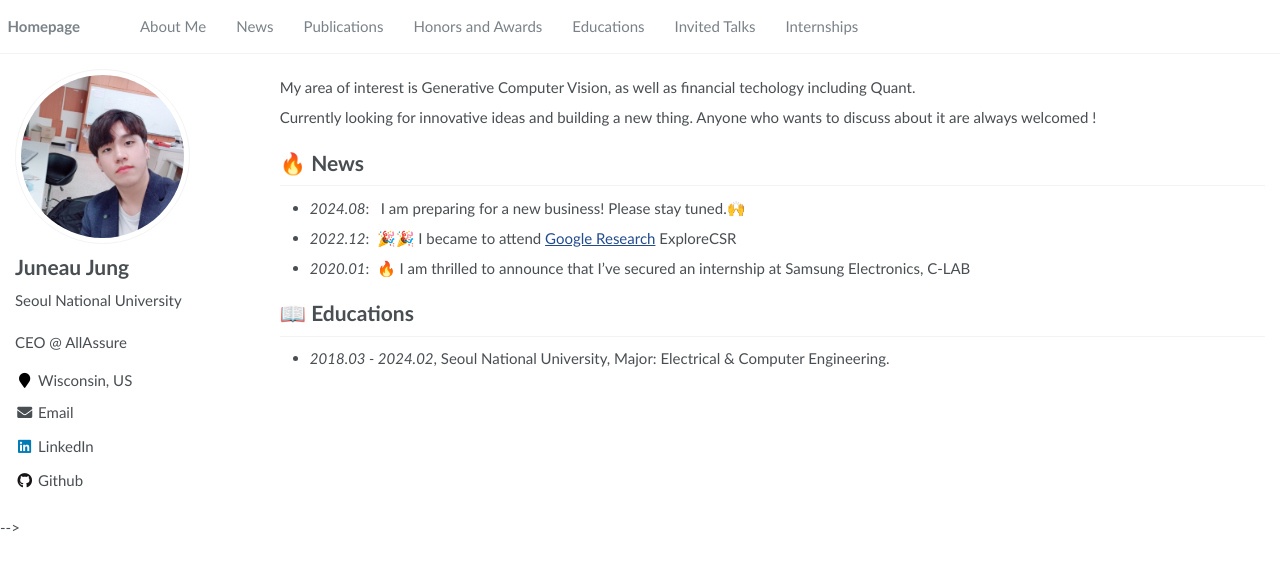
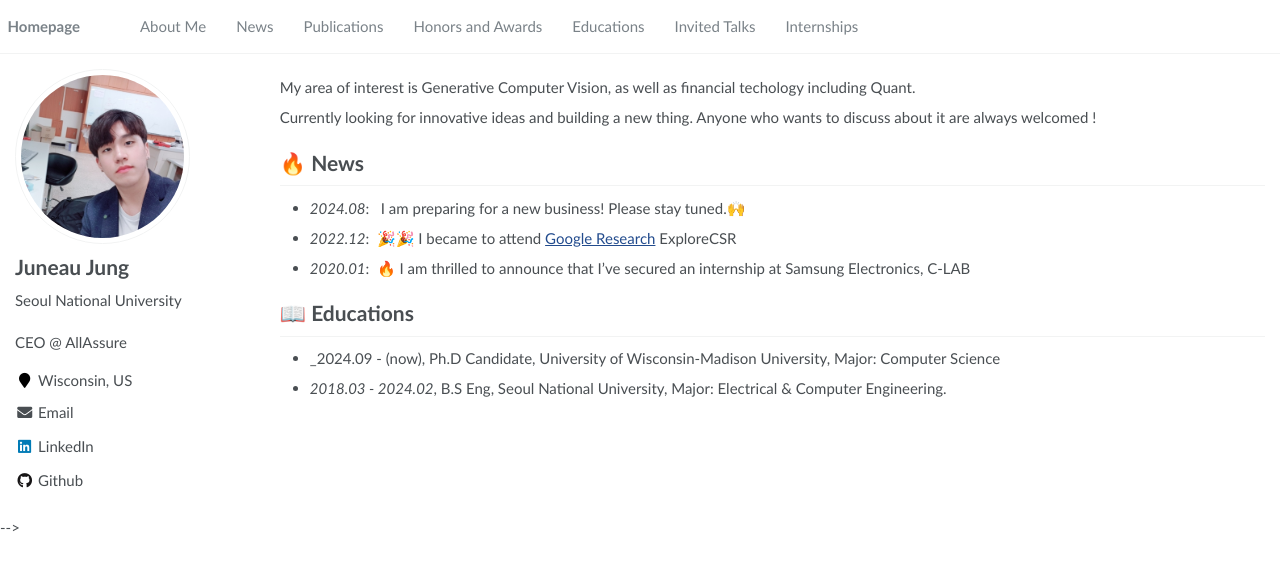
Before and after one commit to zzuno/zzuno.github.io, a Jekyll site: the page built from _pages/about.md, in a window 1280 px wide. Shown: the top 570 px of the page. Built offline with Jekyll 4.4.1, drawn with Linux system fonts in a browser that asks for light colours.

Commit message:
Education UWM

```diff
--- a/_pages/about.md
+++ b/_pages/about.md
@@ -50,4 +50,5 @@ The 62nd Annual Meeting of the Association for Computational Linguistics (ACL),
 
 # 📖 Educations
 
-- _2018.03 - 2024.02_, Seoul National University, Major: Electrical & Computer Engineering.
+- \_2024.09 - (now), Ph.D Candidate, University of Wisconsin-Madison University, Major: Computer Science
+- _2018.03 - 2024.02_, B.S Eng, Seoul National University, Major: Electrical & Computer Engineering.
```
